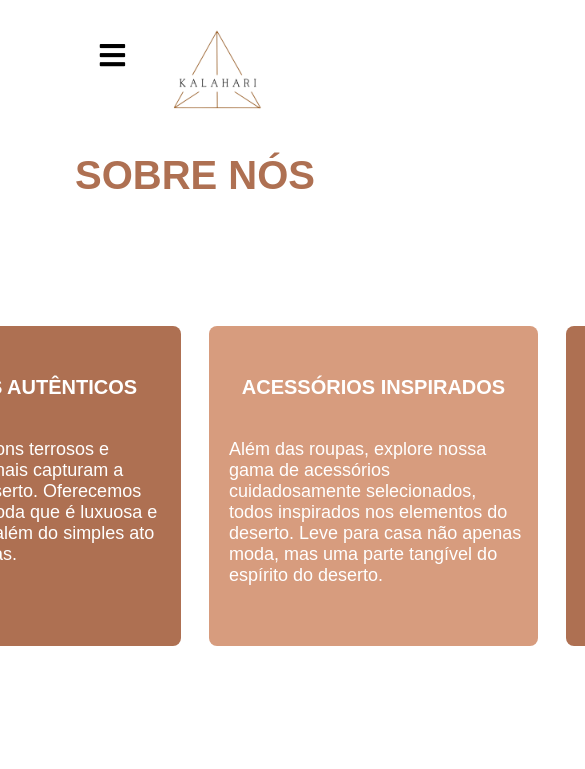
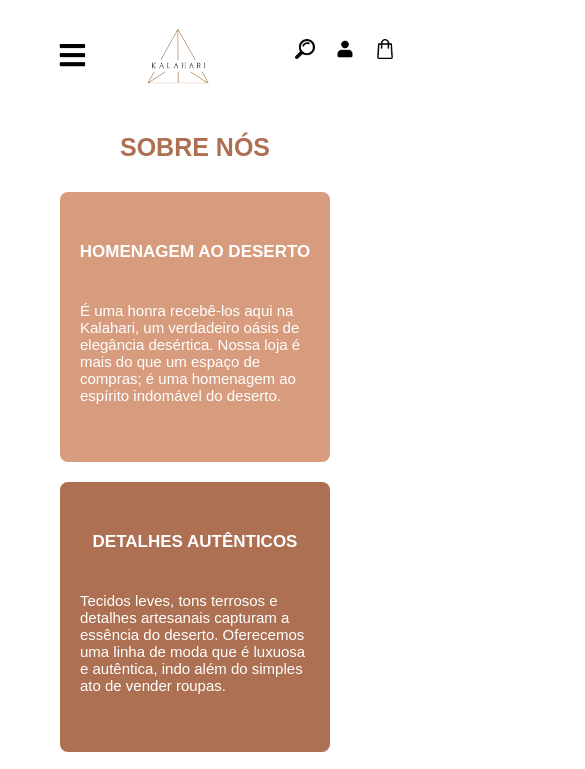
Before and after one commit to MaluAlmeida/ProjetoPW, a plain HTML site: page sobre.html in a window 390 px wide. Shown: the top 769 px of the page, 585 px wide, since content can reach past the window. Drawn offline with Linux system fonts and the light colour scheme.

Commit message:
Adicionando responsividade

```diff
--- a/css/desc.css
+++ b/css/desc.css
@@ -275,19 +275,23 @@
     }
 
     #grande {
-      width: 250px;
-      margin-left: 100px;
+      width: 230px;
+      margin-left: 50px;
       margin-top: 100px;
      }
 
      .imgs {
        margin-top: 70px;
-       margin-left: 130%;
+       margin-left: 170%;
      }
 
      .produtoinfo {
-           margin-left: 90px;
+           margin-left: 10px;
            margin-top: 600px;
+     }
+
+     h1 {
+      font-size: 20px;
      }
 
      label #btn,label #cancel{
--- a/css/produtos.css
+++ b/css/produtos.css
@@ -329,10 +329,21 @@
 
     .produtos{
        flex-direction: column ;
+
+    }
+
+    .produtos-2{
+      flex-direction: column;
     }
 
     .card{
         padding: 90px;
+        margin-left: 12%;
+    }
+
+    .card-2{
+      padding: 100px;
+      margin-left: 12%;
     }
 
     .produto-img{
--- a/css/sobre.css
+++ b/css/sobre.css
@@ -223,3 +223,80 @@ footer h1{
     color: white;
     font-weight: normal;
 }
+
+@media(max-width : 500px){
+
+    .imglogos{
+      display: flex;
+      text-align: right;
+      align-items: right;
+      margin-left: 300px;
+      margin-top: -70px;
+    }
+
+    .imglogos img {
+      width: 20px;
+      margin-top: 0px;
+      padding: 10px;
+    }
+
+      #logo {
+        width:70px;
+        height: auto;
+        align-items: center;
+        justify-content: center;
+        margin-top: 25px;
+        margin-left: 160px;
+      }
+
+      .title{
+        font-size: 25px;
+   margin-bottom: 30px;
+        margin-top: 60px;
+      }
+
+      .area-card{
+        flex-direction: column;
+      }
+
+      .card-1{
+        width: 270px;
+        height: 270px;
+        margin-bottom: 20px;
+      }
+
+      .card-2{
+        width: 270px;
+        height: 270px;
+        margin-bottom: 20px;
+      }
+
+      .card-1 h1{
+        text-transform: uppercase;
+        font-size: 17px;
+      }
+
+    .card-1 p{
+        font-size: 15px;
+    }
+
+    .card-2 h1{
+        text-transform: uppercase;
+        font-size: 17px;
+      }
+
+    .card-2 p{
+        font-size: 15px;
+    }
+
+
+
+  label #btn,label #cancel{
+      position: absolute;
+      left: 20px;
+      margin-top: -40px;
+    }
+
+
+
+  }
```
